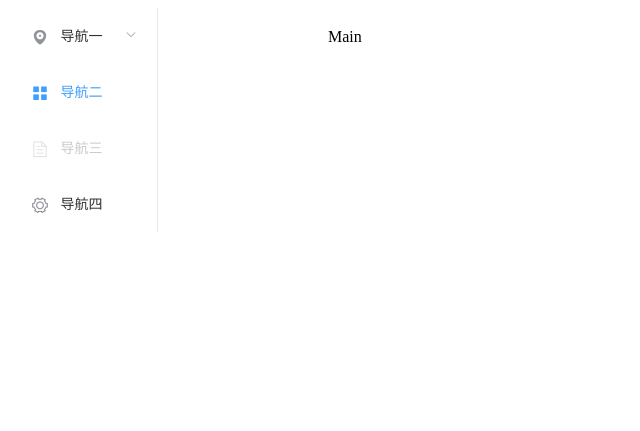
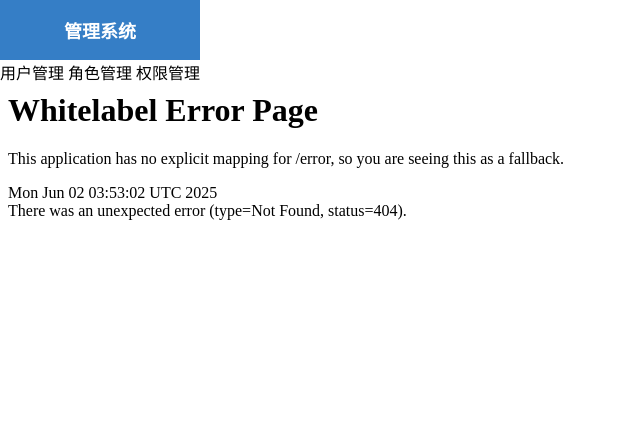
Before and after one commit to mzyaoo/ytool, a Spring Boot app: page /view/index in a window 1280 px wide. Shown: the top 431 px of the page, without its empty margins (0-640 px from the left). Before the commit the page ends 232 px from the top, so only its background shows below. Run offline with Spring Boot 4, Linux system fonts and the light colour scheme; some libraries are stand-ins or nearby versions.

Commit message:
layout布局完善

```diff
--- a/src/main/java/com/mzyao/ytool/config/FreeMarkerConfig.java
+++ b/src/main/java/com/mzyao/ytool/config/FreeMarkerConfig.java
@@ -1,5 +1,4 @@
 package com.mzyao.ytool.config;
-
 
 import freemarker.template.Configuration;
 import org.springframework.context.annotation.Bean;
--- a/src/main/resources/templates/html/layout/index.html
+++ b/src/main/resources/templates/html/layout/index.html
@@ -1,75 +1,117 @@
-<!doctype html>
-<html lang="en">
+<!DOCTYPE html>
+<html lang="zh-CN">
 <head>
     <meta charset="UTF-8">
-    <title>主页</title>
+    <title>顶部菜单带Logo</title>
     <meta name="viewport" content="width=device-width, initial-scale=1.0">
-    <!-- 引入样式 -->
-    <link rel="stylesheet" th:href="@{/utils/elementui/theme-chalk/index.css}">
-    <link rel="stylesheet" th:href="@{/css/layout/index.css}">
+    <link rel="stylesheet" href="https://unpkg.com/element-ui/lib/theme-chalk/index.css">
+    <script src="https://cdn.jsdelivr.net/npm/vue@2"></script>
+    <script src="https://unpkg.com/element-ui/lib/index.js"></script>
+    <style>
+        html, body, #app {
+            height: 100%;
+            margin: 0;
+        }
+
+        .el-container {
+            height: 100%;
+            flex-direction: column;
+        }
+
+        .el-header {
+            background-color: #409EFF;
+            padding: 0;
+            display: flex;
+            align-items: center;
+        }
+
+        .logo-area {
+            width: 200px;
+            height: 60px;
+            display: flex;
+            align-items: center;
+            justify-content: center;
+            background-color: #357ec6;
+            color: #fff;
+            font-size: 18px;
+            font-weight: bold;
+        }
+
+        .el-main {
+            padding: 0;
+            flex: 1;
+            overflow: hidden;
+        }
+
+        .main-iframe {
+            width: 100%;
+            height: 100%;
+            border: none;
+            display: block;
+        }
+
+        .el-menu--horizontal {
+            background-color: #409EFF;
+            border-bottom: none;
+            flex: 1;
+        }
+
+        .el-menu--horizontal > .el-menu-item {
+            color: white;
+        }
+
+        .el-menu--horizontal > .el-menu-item.is-active {
+            background-color: #66b1ff;
+        }
+    </style>
 </head>
 <body>
-<div id="app" v-cloak>
+<div id="app">
     <el-container>
-        <div class="menu-bar">
-            <el-aside width="300px">
-                <el-row class="tac">
-                    <el-col :span="12">
-                        <el-menu
-                                default-active="2"
-                                class="el-menu-vertical-demo">
-                            <el-submenu index="1">
-                                <template slot="title">
-                                    <i class="el-icon-location"></i>
-                                    <span>导航一</span>
-                                </template>
-                                <el-menu-item-group>
-                                    <template slot="title">分组一</template>
-                                    <el-menu-item index="1-1">选项1</el-menu-item>
-                                    <el-menu-item index="1-2">选项2</el-menu-item>
-                                </el-menu-item-group>
-                                <el-menu-item-group title="分组2">
-                                    <el-menu-item index="1-3">选项3</el-menu-item>
-                                </el-menu-item-group>
-                                <el-submenu index="1-4">
-                                    <template slot="title">选项4</template>
-                                    <el-menu-item index="1-4-1">选项1</el-menu-item>
-                                </el-submenu>
-                            </el-submenu>
-                            <el-menu-item index="2">
-                                <i class="el-icon-menu"></i>
-                                <span slot="title">导航二</span>
-                            </el-menu-item>
-                            <el-menu-item index="3" disabled>
-                                <i class="el-icon-document"></i>
-                                <span slot="title">导航三</span>
-                            </el-menu-item>
-                            <el-menu-item index="4">
-                                <i class="el-icon-setting"></i>
-                                <span slot="title">导航四</span>
-                            </el-menu-item>
-                        </el-menu>
-                    </el-col>
-                </el-row>
-            </el-aside>
-        </div>
-        <el-container>
-            <el-main>Main</el-main>
-        </el-container>
+        <!-- 顶部菜单区域（带 logo） -->
+        <el-header>
+            <div class="logo-area">
+                <!-- 这里放 logo，可以用 <img> 或文字 -->
+                管理系统
+                <!-- 示例：<img src="/logo.png" style="height: 40px;"> -->
+            </div>
+            <el-menu
+                    mode="horizontal"
+                    :default-active="activeMenu"
+                    background-color="#409EFF"
+                    text-color="#fff"
+                    active-text-color="#fff"
+                    @select="handleMenuSelect"
+            >
+                <el-menu-item index="/view/generate/code">用户管理</el-menu-item>
+                <el-menu-item index="/admin/role">角色管理</el-menu-item>
+                <el-menu-item index="/admin/permission">权限管理</el-menu-item>
+            </el-menu>
+        </el-header>
+
+        <!-- 主体内容区域 -->
+        <el-main>
+            <iframe class="main-iframe" :src="iframeSrc"></iframe>
+        </el-main>
     </el-container>
 </div>
-</body>
 
-<script th:src="@{/utils/jQuery3.6.0.min.js}"></script>
-<script th:src="@{/utils/vue2.7.16.min.js}"></script>
-<script th:src="@{/utils/elementui/ele-lib-index.js}"></script>
 <script>
     new Vue({
         el: '#app',
-        data: {},
-        mounted() {
+        data() {
+            return {
+                activeMenu: '/admin/user',
+                iframeSrc: '/admin/user'
+            }
         },
-        methods: {}
-    });
+        methods: {
+            handleMenuSelect(path) {
+                this.iframeSrc = path;
+                this.activeMenu = path;
+            }
+        }
+    })
 </script>
+</body>
 </html>
```
